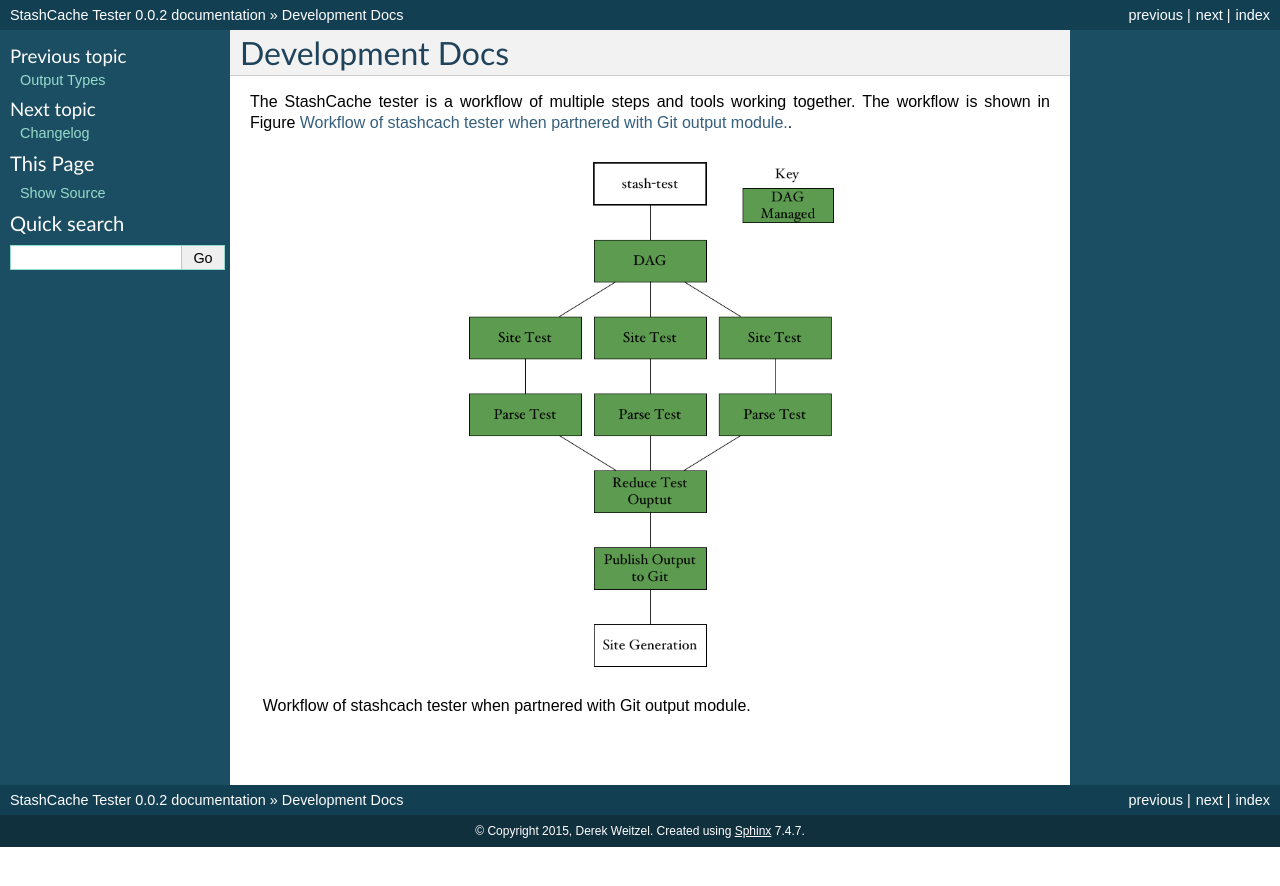
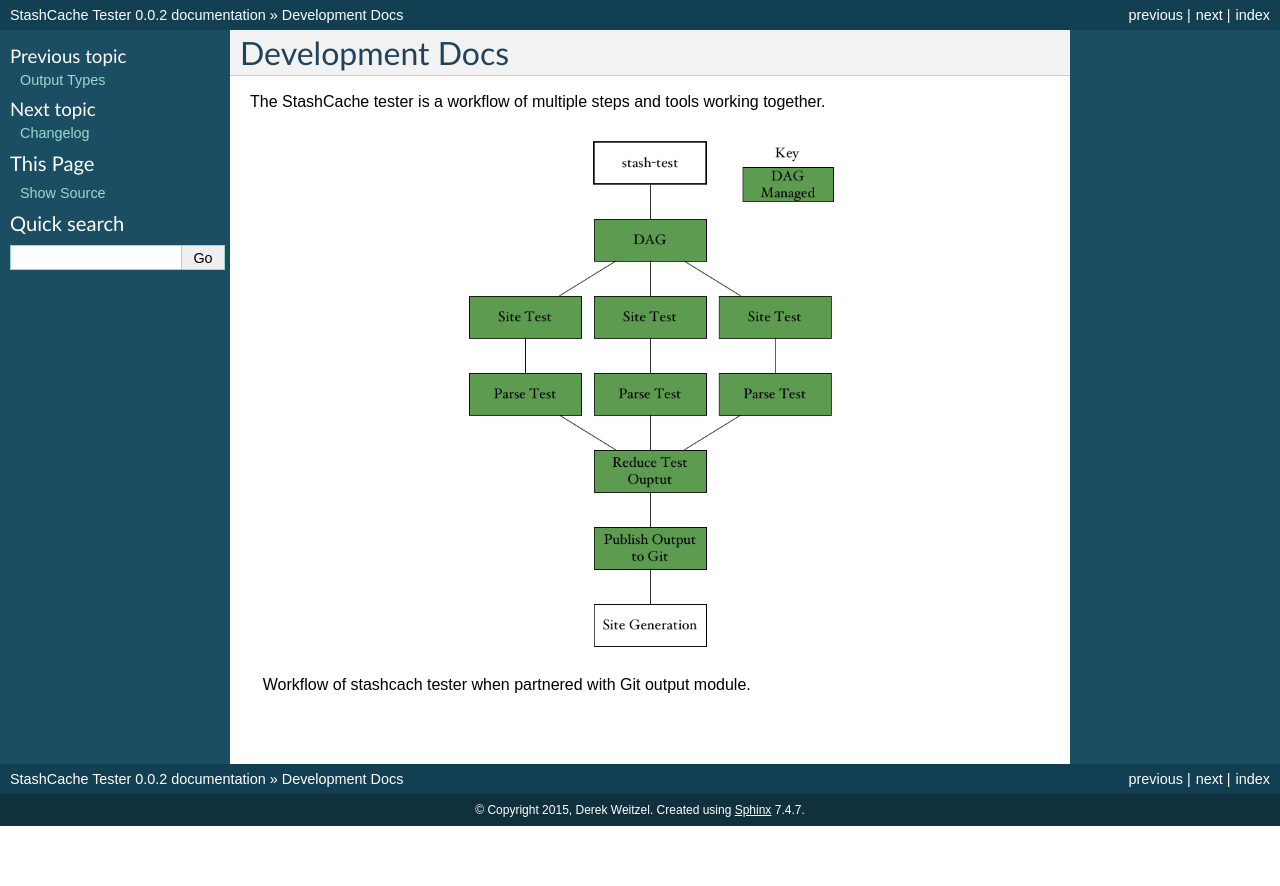
Before and after one commit to StashCache/stashcache-tester, a Sphinx documentation site: the page built from docs/development.rst, in a window 1280 px wide. Shown: the top 886 px of the page. Built offline with Sphinx 7.4.7, drawn with Linux system fonts in a browser that asks for light colours.

Commit message:
fix wording in development docs

```diff
--- a/docs/development.rst
+++ b/docs/development.rst
@@ -1,7 +1,7 @@
 Development Docs
 ================
 
-The StashCache tester is a workflow of multiple steps and tools working together.  The workflow is shown in Figure :ref:`workflow-figure`.
+The StashCache tester is a workflow of multiple steps and tools working together.
 
 .. _workflow-figure:
 
```
